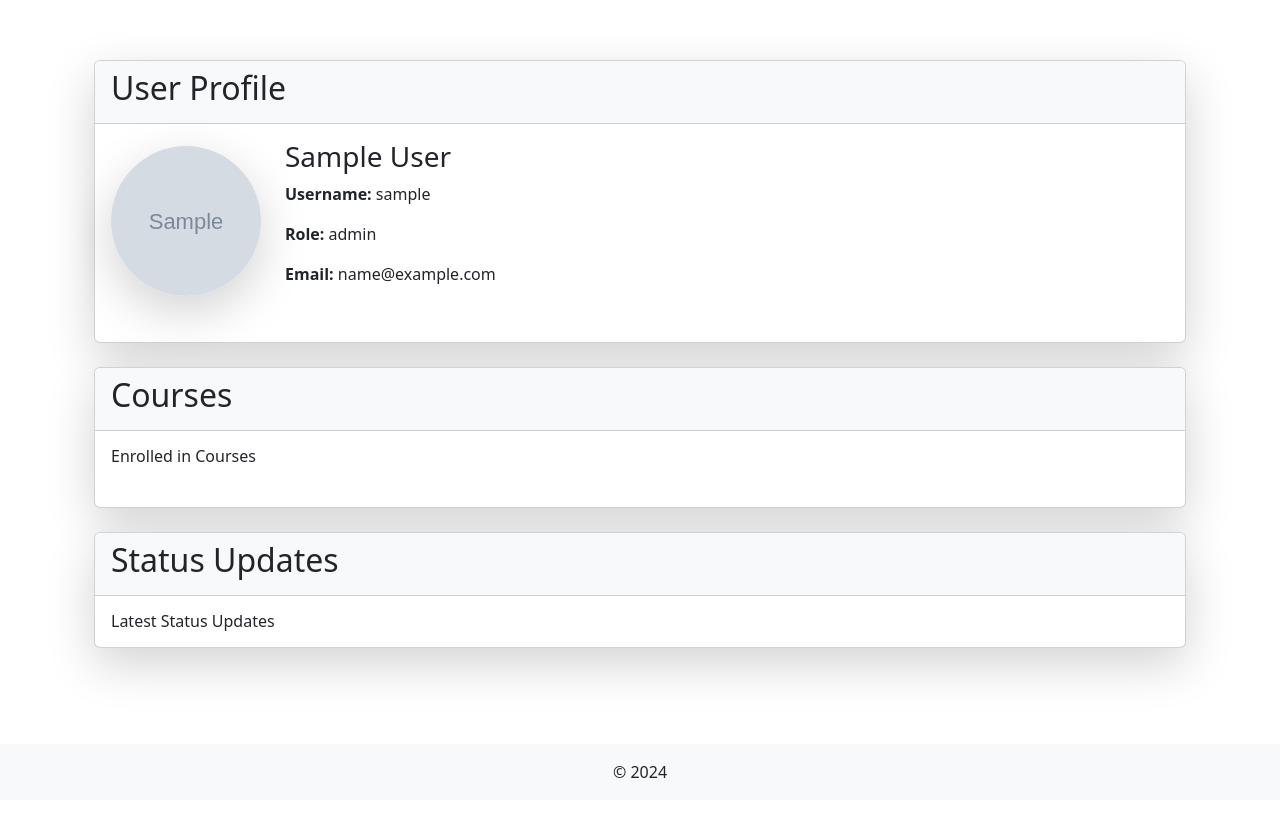
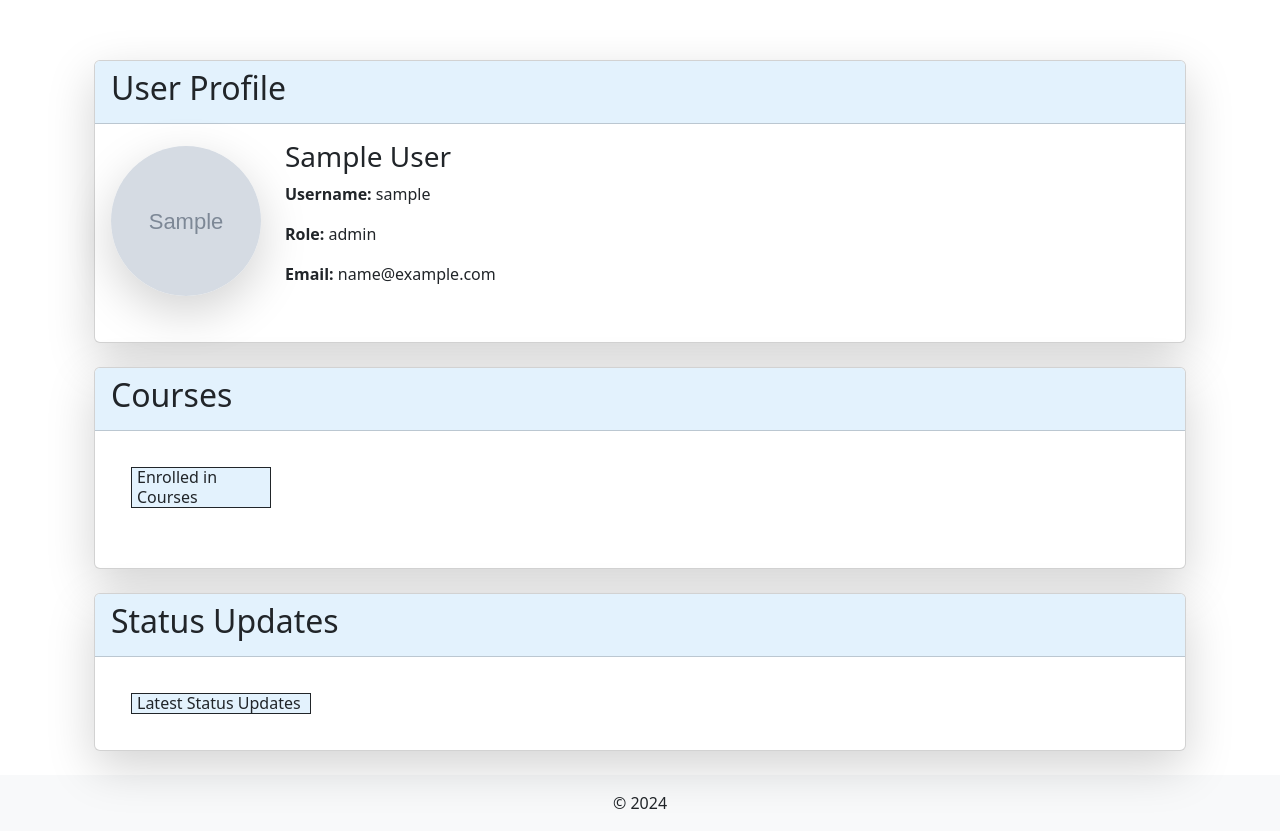
Before and after one commit to hascasa/myproject, a Django app: template eLearningApp/templates/home.html in a window 1280 px wide. Before the commit the page ends 778 px from the top, so only its background shows below. Run offline with Django 5.2, Linux system fonts and the light colour scheme; the template is opened without the code that fills it: most values are stand-ins (such as "Sample title", 1, 10 or a date in 2020); grey boxes marked "Sample" are stand-in pictures; some libraries are stand-ins or nearby versions.

Commit message:
update templates

```diff
--- a/eLearningApp/templates/base.html
+++ b/eLearningApp/templates/base.html
@@ -16,7 +16,7 @@
 <body class="d-flex flex-column min-vh-100">
     <!-- Navigation Bar -->
     {% if request.user.is_authenticated %}
-    <nav class="navbar navbar-expand-lg navbar-light bg-light border-bottom shadow-sm">
+    <nav class="navbar navbar-expand-lg navbar-light border-bottom shadow-sm" style="background-color: #e3f2fd;">
         <div class="container-fluid">
             <a class="navbar-brand" href="{% url 'home' username=user.username %}">Elearning </a>
             <button class="navbar-toggler" type="button" data-toggle="collapse" data-target="#navbarNav" aria-controls="navbarNav" aria-expanded="false" aria-label="Toggle navigation">
--- a/eLearningApp/templates/home.html
+++ b/eLearningApp/templates/home.html
@@ -17,7 +17,7 @@
 <div class="container mt-5">
     <!-- User Profile Information -->
     <div class="card shadow-lg mb-4">
-        <div class="card-header bg-light text-dark">
+        <div class="card-header  text-dark"  style="background-color: #e3f2fd;">
             <h2>User Profile</h2>
         </div>
         <div class="card-body">
@@ -33,7 +33,7 @@
                 </div>
                 <div class="col-auto">
                     {% if update_profile_form %}
-                    <button type="button" class="btn btn-light" data-bs-toggle="modal" data-bs-target="#updateProfileModal">Update Profile</button>
+                    <button type="button" class="btn btn-light" data-bs-toggle="modal" data-bs-target="#updateProfileModal"style="background-color: #e3f2fd;">Update Profile</button>
                     {% endif %}
                 </div>
             </div>
@@ -77,14 +77,14 @@
 
     <!-- Created Courses Section -->
     <div class="card shadow-lg mb-4">
-        <div class="card-header bg-light text-dark">
+        <div class="card-header  text-dark"  style="background-color: #e3f2fd;">
             <h2>Courses</h2>
         </div>
         <div class="card-body mb-4">
             <div id="createdCoursesAccordion">
                 <div class="accordion-item">
                     <h2 class="accordion-header" id="headingCreatedCourses">
-                        <button class="accordion-button collapsed" type="button" data-bs-toggle="collapse" data-bs-target="#collapseCreatedCourses" aria-expanded="true" aria-controls="collapseCreatedCourses">
+                        <button class="accordion-button collapsed" type="button" data-bs-toggle="collapse" data-bs-target="#collapseCreatedCourses" aria-expanded="true" aria-controls="collapseCreatedCourses "  style="margin:20px; border: 1px solid ;width:140px;background-color: #e3f2fd;padding-left:5px">
                             {{ perms.eLearningApp.can_create_course|yesno:"Created Courses,Enrolled in Courses" }}
                         </button>
                     </h2>
@@ -113,14 +113,14 @@
 
     <!-- Status Updates Section -->
     <div class="card shadow-lg mb-4">
-        <div class="card-header bg-light text-dark">
+        <div class="card-header text-dark"  style="background-color: #e3f2fd;">
             <h2>Status Updates</h2>
         </div>
         <div class="card-body">
             <div id="statusUpdatesAccordion">
                 <div class="accordion-item">
                     <h2 class="accordion-header" id="headingStatusUpdates">
-                        <button class="accordion-button collapsed" type="button" data-bs-toggle="collapse" data-bs-target="#collapseStatusUpdates" aria-expanded="true" aria-controls="collapseStatusUpdates">
+                        <button class="accordion-button collapsed" type="button" data-bs-toggle="collapse" data-bs-target="#collapseStatusUpdates" aria-expanded="true" aria-controls="collapseStatusUpdates" style="margin:20px; border: 1px solid ;width:180px;background-color: #e3f2fd;padding-left:5px">
                             Latest Status Updates
                         </button>
                     </h2>
@@ -152,7 +152,7 @@
     <!-- Status Form -->
     {% if status_form %}
     <div class="card shadow-lg mb-4">
-        <div class="card-header bg-light text-dark">
+        <div class="card-header text-dark"  style="background-color: #e3f2fd;">
             <h2>Leave a Status Update</h2>
         </div>
         <div class="card-body">
@@ -160,7 +160,7 @@
                 {% csrf_token %}
                 {% for field in status_form %}
                 <div class="form-group mb-3">
-                    {{ field.label_tag }}
+
                     {% render_field field class="form-control datepicker" placeholder=field.label %}
                     {% if field.help_text %}
                     <small class="form-text text-muted">{{ field.help_text }}</small>
--- a/eLearningApp/templates/login.html
+++ b/eLearningApp/templates/login.html
@@ -3,11 +3,11 @@
 {% block title %}Login{% endblock %}
 
 {% block content %}
-<div class="container py-5">
+<div class="container py-5" >
     <div class="row justify-content-center">
         <div class="col-lg-6">
             <div class="card shadow-lg border-0 rounded-lg">
-                <div class="card-header">
+                <div class="card-header"style="background-color: #e3f2fd;">
                     <h3 class="text-center font-weight-light my-4">Login</h3>
                 </div>
                 <div class="card-body">
@@ -37,7 +37,7 @@
                         </div>
                     </form>
                 </div>
-                <div class="card-footer text-center py-3">
+                <div class="card-footer text-center py-3"style="background-color: #e3f2fd;">
                     <div class="small">
                         <a href="{% url 'register' %}">Need an account? Sign up!</a>
                     </div>
--- a/eLearningApp/templates/register.html
+++ b/eLearningApp/templates/register.html
@@ -7,7 +7,7 @@
     <div class="row justify-content-center">
         <div class="col-lg-6">
             <div class="card shadow-lg border-0 rounded-lg">
-                <div class="card-header">
+                <div class="card-header" style="background-color: #e3f2fd;">
                     <h3 class="text-center font-weight-light my-4">Register</h3>
                 </div>
                 <div class="card-body">
@@ -30,7 +30,7 @@
                         </div>
                     </form>
                 </div>
-                <div class="card-footer text-center py-3">
+                <div class="card-footer text-center py-3" style="background-color: #e3f2fd;">
                     <div class="small">
                         <a href="{% url 'login' %}">Have an account? Go to login</a>
                     </div>
--- a/eLearningApp/templates/user_search.html
+++ b/eLearningApp/templates/user_search.html
@@ -22,7 +22,7 @@
         <h3 class="mb-3">Search Results</h3>
         {% for user in search_results %}
         <a href="{% url 'home' user.username %}" class="text-decoration-none text-dark">
-            <div class="card mb-3 shadow-sm">
+            <div class="card mb-3 shadow-sm" style="background-color: #e3f2fd;">
                 <div class="card-body d-flex align-items-center">
                     <img src="{{ user.photo.url }}" alt="{{ user.full_name }}" class="rounded-circle shadow-sm" style="width: 50px; height: 50px; margin-right: 15px;">
                     <div class="flex-grow-1">
```
Also changed, not shown: eLearningApp/templates/course_detail.html (+6 -6 lines), eLearningApp/templates/courses.html (+4 -3 lines).
